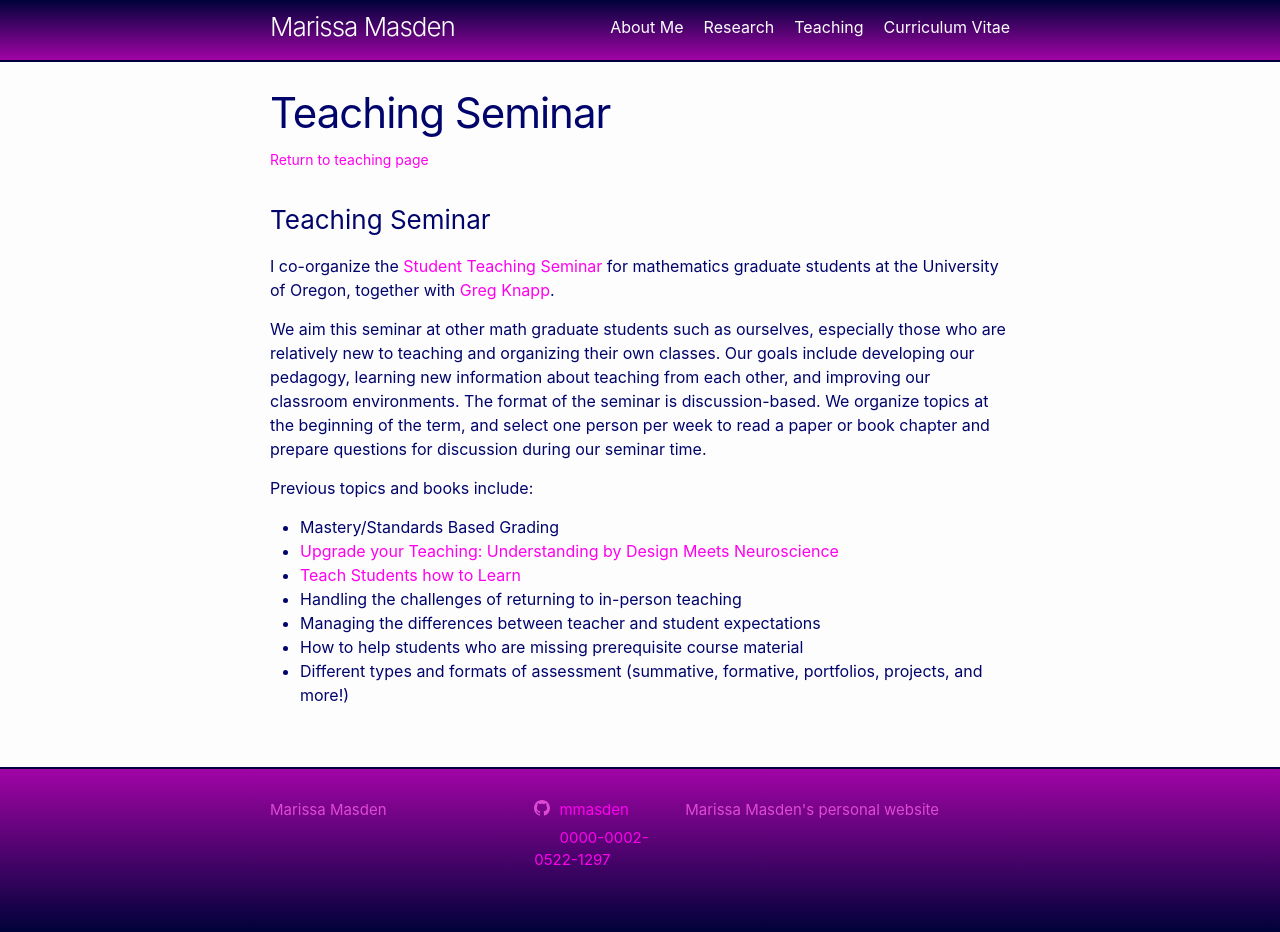
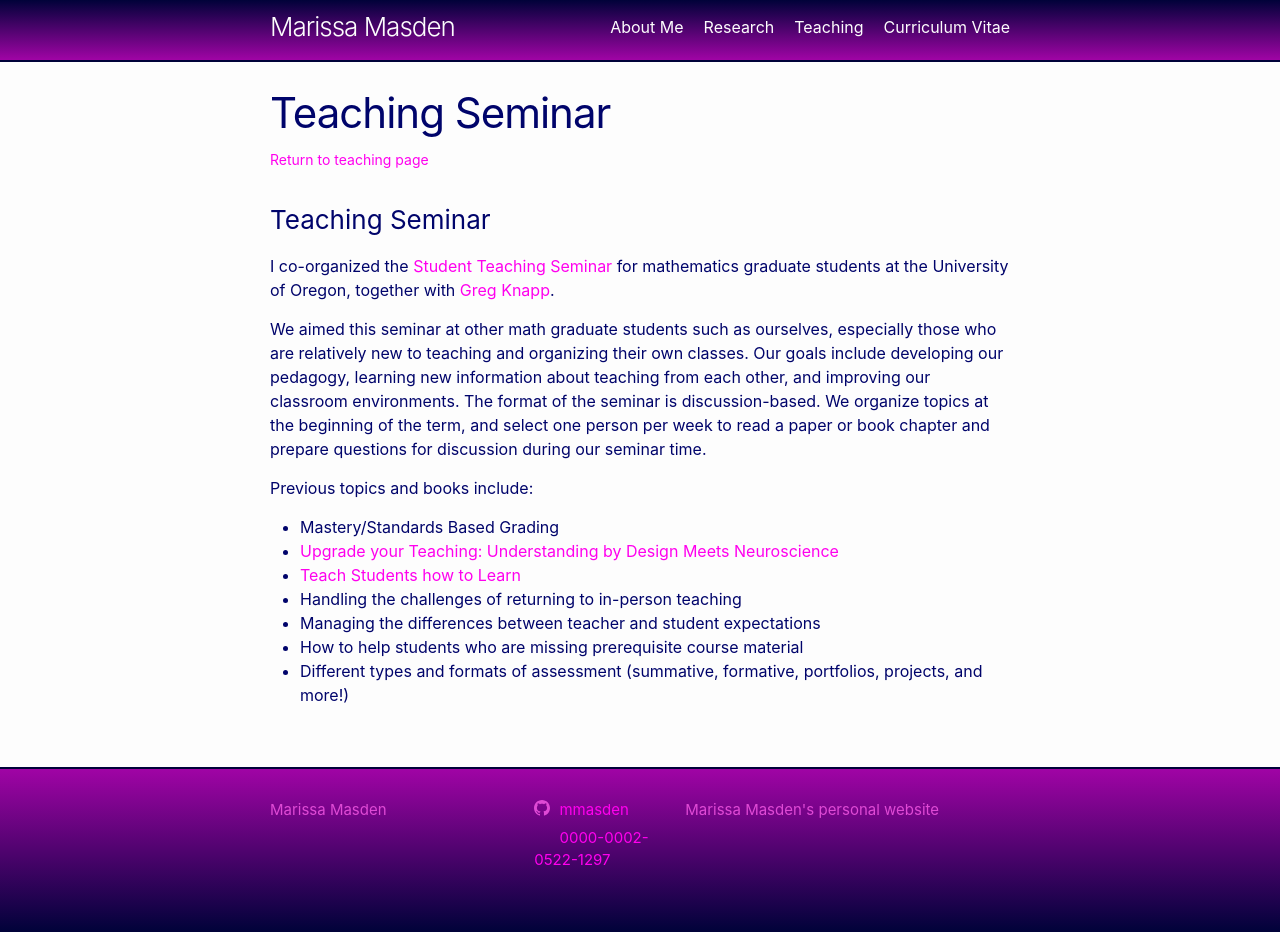
Before and after one commit to mmasden/mmasden.github.io, a Jekyll site: the page built from _posts/2022-10-31-grad_teaching_seminar.markdown, in a window 1280 px wide. Built offline with Jekyll 4.4.1, drawn with Linux system fonts in a browser that asks for light colours.

Commit message:
Update 2022-10-31-grad_teaching_seminar.markdown

```diff
--- a/_posts/2022-10-31-grad_teaching_seminar.markdown
+++ b/_posts/2022-10-31-grad_teaching_seminar.markdown
@@ -6,9 +6,9 @@ categories: teaching
 
 ### Teaching Seminar
 
-I co-organize the [Student Teaching Seminar](https://math.uoregon.edu/seminars) for mathematics graduate students at the University of Oregon, together with [Greg Knapp](https://pages.uoregon.edu/gknapp4/index.html).
+I co-organized the [Student Teaching Seminar](https://math.uoregon.edu/seminars) for mathematics graduate students at the University of Oregon, together with [Greg Knapp](https://gsknapp.github.io/).
 
-We aim this seminar at other math graduate students such as ourselves, especially those who are relatively new to teaching and organizing their own classes. Our goals include developing our pedagogy, learning new information about teaching from each other, and improving our classroom environments. The format of the seminar is discussion-based. We organize topics at the beginning of the term, and select one person per week to read a paper or book chapter and prepare questions for discussion during our seminar time.
+We aimed this seminar at other math graduate students such as ourselves, especially those who are relatively new to teaching and organizing their own classes. Our goals include developing our pedagogy, learning new information about teaching from each other, and improving our classroom environments. The format of the seminar is discussion-based. We organize topics at the beginning of the term, and select one person per week to read a paper or book chapter and prepare questions for discussion during our seminar time.
 
 Previous topics and books include:
 
```
